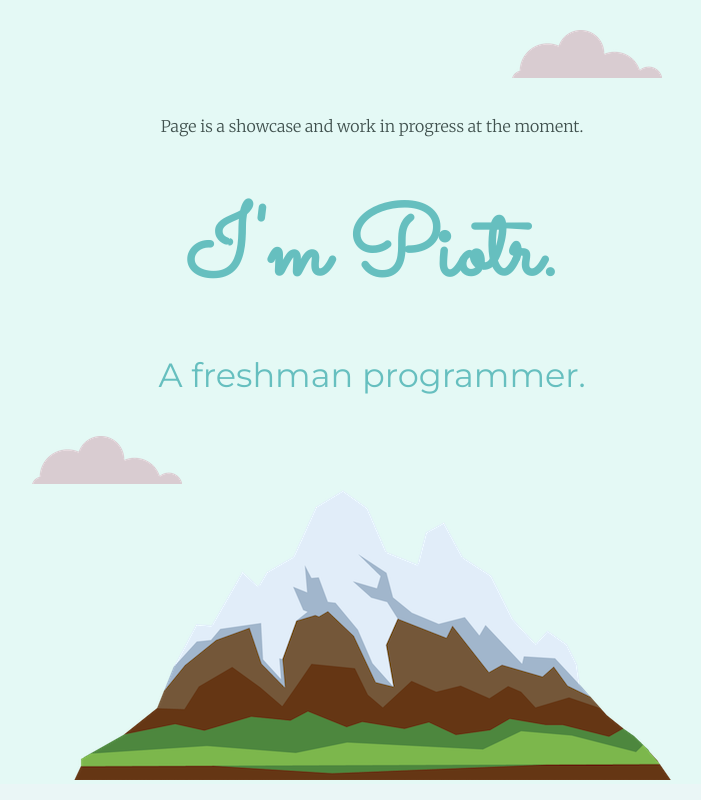
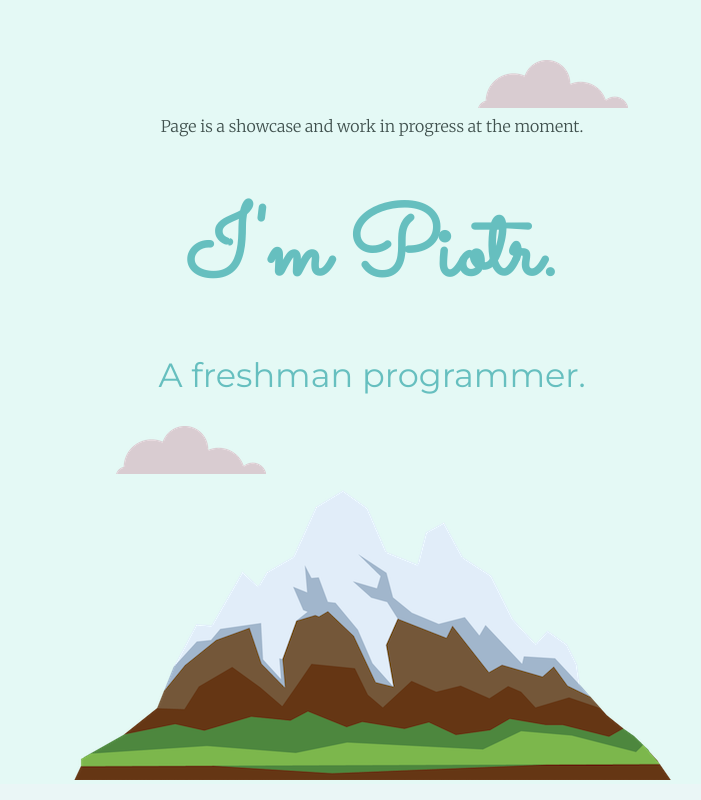
Before and after one commit to Pieniek-the-Bald/github-pages-netlify-edition, a plain HTML site: page index.html in a window 1280 px wide. Shown: the top 800 px of the page, without its empty margins (268-969 px from the left). Drawn offline with Linux system fonts and the light colour scheme.

Commit message:
CSS update.
Updated clouds and images positions.

```diff
--- a/css/styles.css
+++ b/css/styles.css
@@ -47,8 +47,8 @@ hr {
 
 .bottom-cloud {
     position: absolute;
-    left: 300px;
-    bottom: 300px;
+    left: 30%;
+    bottom: 310px;
 }
 
 .bottom-container {
@@ -88,7 +88,7 @@ hr {
 }
 
 .python-image {
-    width: 25%;
+    width: 200px;
     float: right;
 }
 
@@ -106,8 +106,8 @@ hr {
 
 .top-cloud {
     position: absolute;
-    right: 350px;
-    top: 30px;
+    right: 30%;
+    top: 60px;
 }
 
 .top-container {
```
